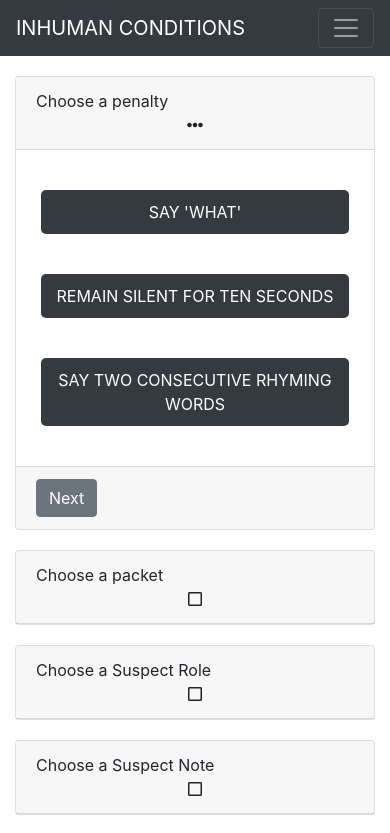
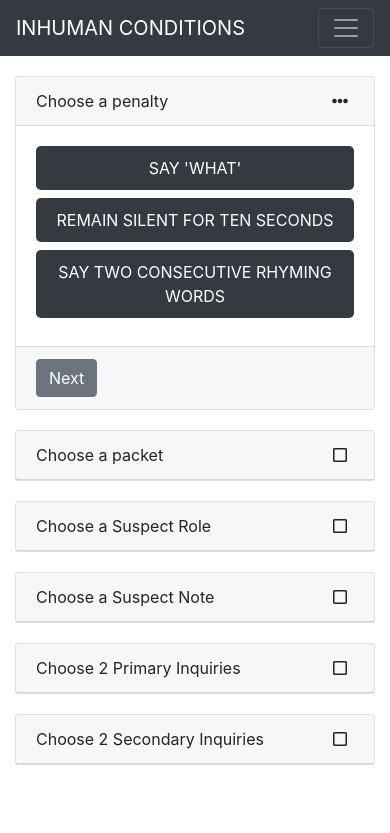
Before and after one commit to lucystevens/inhuman-conditions, an Angular app: page / in a window 390 px wide. Shown: the top 833 px of the page. Built offline with nearby package versions, Linux system fonts and the light colour scheme.

Commit message:
Get grid layout to work properly

```diff
--- a/src/app/game-setup/game-setup.component.css
+++ b/src/app/game-setup/game-setup.component.css
@@ -2,7 +2,6 @@ div.selectable-cell{
     background-color: #343A40;
     color: white;
     border-radius: 5px;
-    margin: 20px;
     padding: 10px;
     text-align: center;
     vertical-align: middle;
--- a/src/app/game-setup/game-setup.component.html
+++ b/src/app/game-setup/game-setup.component.html
@@ -1,9 +1,12 @@
 <app-setup-stage title="Choose a penalty" [setup]="setup" step="1">
   <div class="card-body row">
-    <div *ngFor="let penalty of penalties" class="selectable-cell col-sm-3" [ngClass]="{active : penalty===setup.penalty}" (click)="selectPenalty(penalty)">
-      {{penalty.penalty}}
+    <div *ngFor="let penalty of penalties"  class="col-sm-4 mb-2">
+      <div class="selectable-cell" [ngClass]="{active : penalty===setup.penalty}" (click)="selectPenalty(penalty)">
+        {{penalty.penalty}}
+      </div>
     </div>
   </div>
+
   <div class="card-footer">
     <button class="btn btn-secondary" (click)="setup.step = 2">Next</button>
   </div>
--- a/src/app/setup-stage/setup-stage.component.html
+++ b/src/app/setup-stage/setup-stage.component.html
@@ -2,8 +2,8 @@
 
   <div class="card-header">
     <div class="row">
-      <div class="col-sm-10">{{title}}</div>
-      <div class="col-sm-2" style="text-align:center">
+      <div class="col-10">{{title}}</div>
+      <div class="col-2" style="text-align:center">
         <i *ngIf="setup.step < step" class="far fa-square"></i>
         <i *ngIf="setup.step == step" class="fas fa-ellipsis-h"></i>
         <i *ngIf="setup.step > step" class="far fa-check-square"></i>
```
